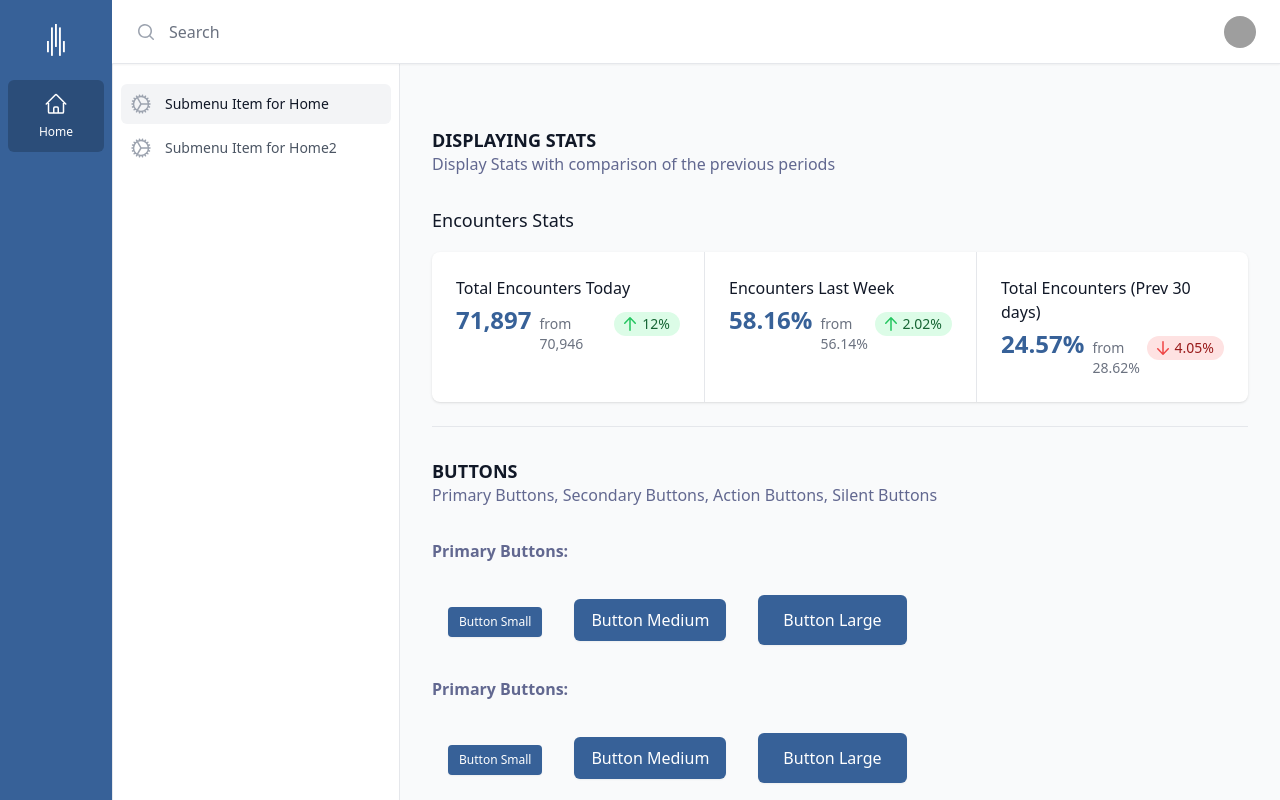
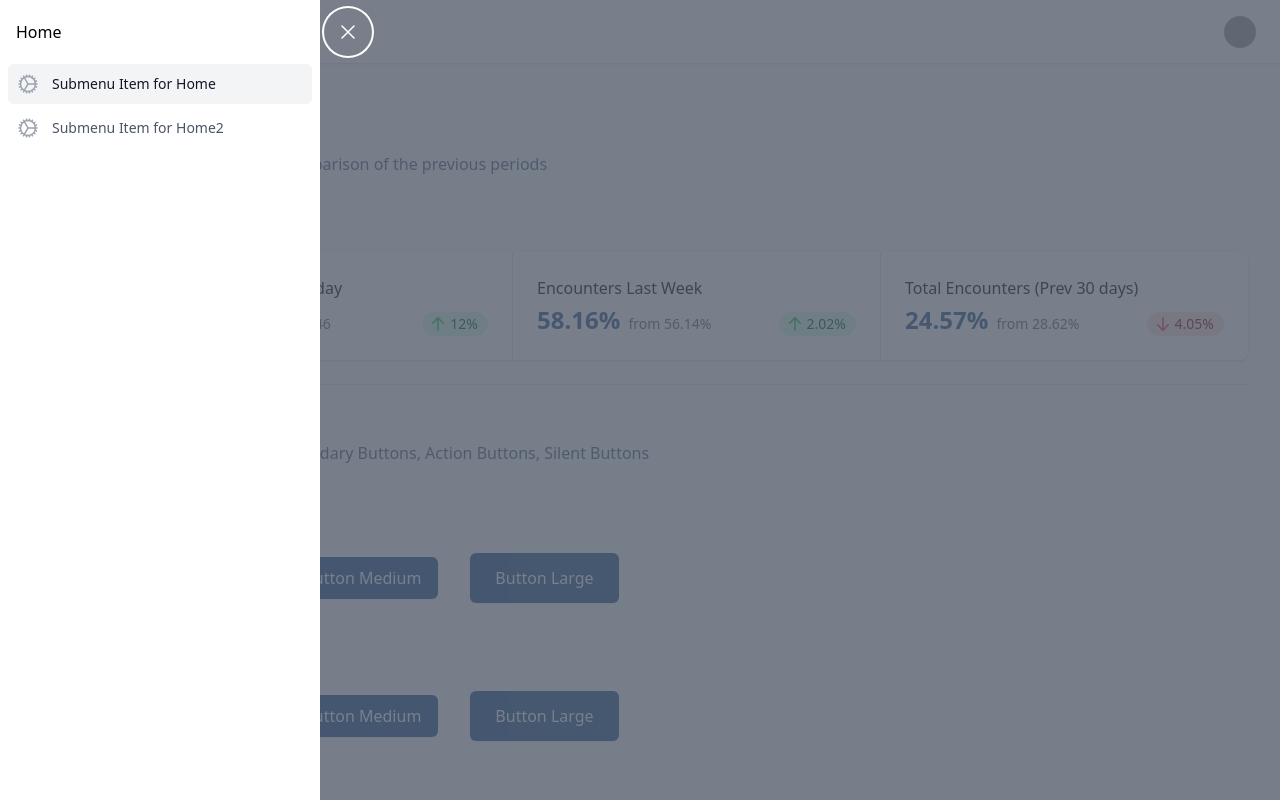
Before and after one commit to ivanyiga/emr_template, a Vue app: page / in a window 1280 px wide. Both pictures are taken after a click on the link "Home". Built offline with nearby package versions, Linux system fonts and the light colour scheme; grey boxes are pictures that could not be loaded.

Commit message:
Updated the navbar

```diff
--- a/src/App.vue
+++ b/src/App.vue
@@ -7,13 +7,52 @@
           <img class="h-8 w-auto" src="./assets/whitelogo.svg" alt="Your Company" />
         </div>
         <div class="mt-6 w-full flex-1 space-y-1 px-2">
-          <a href="#" v-for="(item, index) in sidebarNavigation" :key="item.name" v-on:click="currentNavItem = index" :class="[currentNavItem === index ? 'side-nav-btn-current' : 'side-nav-btn', 'group w-full p-3 rounded-md flex flex-col items-center text-xs font-medium']" :aria-current="item.current ? 'page' : undefined">
+          <a href="#" v-for="(item, index) in sidebarNavigation" :key="item.name" v-on:click="currentNavItem = index; menuOpen = true" :class="[currentNavItem === index ? 'side-nav-btn-current' : 'side-nav-btn', 'group w-full p-3 rounded-md flex flex-col items-center text-xs font-medium']" :aria-current="item.current ? 'page' : undefined">
             <component :is="item.icon" :class="[item.current ? 'text-white' : 'text-grey-100 group-hover:text-white', 'h-6 w-6']" aria-hidden="true" />
             <span class="mt-2">{{ item.name }}</span>
           </a>
         </div>
       </div>
     </div>
+
+
+    <!-- Sub-menu -->
+    <TransitionRoot as="template" :show="menuOpen">
+      <Dialog as="div" class="relative z-20 hidden md:block" @close="menuOpen = false">
+        <TransitionChild as="template" enter="transition-opacity ease-linear duration-300" enter-from="opacity-0" enter-to="opacity-100" leave="transition-opacity ease-linear duration-300" leave-from="opacity-100" leave-to="opacity-0">
+          <div class="fixed inset-0 bg-gray-600 bg-opacity-75" />
+        </TransitionChild>
+
+        <div class="fixed inset-0 z-40 flex">
+          <TransitionChild as="template" enter="transition ease-in-out duration-300 transform" enter-from="-translate-x-full" enter-to="translate-x-0" leave="transition ease-in-out duration-300 transform" leave-from="translate-x-0" leave-to="-translate-x-full">
+            <DialogPanel class="relative flex w-full max-w-xs flex-1 flex-col bg-white pt-5 pb-4">
+              <TransitionChild as="template" enter="ease-in-out duration-300" enter-from="opacity-0" enter-to="opacity-100" leave="ease-in-out duration-300" leave-from="opacity-100" leave-to="opacity-0">
+                <div class="absolute top-1 right-0 -mr-14 p-1">
+                  <button type="button" class="flex h-12 w-12 items-center justify-center rounded-full focus:outline-none focus:ring-2 focus:ring-white" @click="menuOpen = false">
+                    <XMarkIcon class="h-6 w-6 text-white" aria-hidden="true" />
+                    <span class="sr-only">Close sidebar</span>
+                  </button>
+                </div>
+              </TransitionChild>
+              <div class="flex flex-shrink-0 items-center px-4">
+                <h1>{{sidebarNavigation[currentNavItem].name}}</h1>
+              </div>
+              <div class="mt-5 flex flex-grow flex-col">
+                <nav class="flex-1 space-y-1 px-2 pb-4">
+                  <button v-for="(item, index) in sidebarNavigation[currentNavItem].sub" :key="item.name" v-on:click="menuOpen = false; currentSubNavItem = currentNavItem+'-'+index" :class="[currentSubNavItem === currentNavItem+'-'+index ? 'bg-gray-100 text-gray-900' : 'text-gray-600 hover:bg-gray-50 hover:text-gray-900', 'group flex items-center px-2 py-2 text-sm font-medium rounded-md w-full']">
+                    <component :is="item.icon" :class="[item.current ? 'text-gray-500' : 'text-gray-400 group-hover:text-gray-500', 'mr-3 flex-shrink-0 h-6 w-6']" aria-hidden="true" />
+                    {{ item.name }}
+                  </button>
+                </nav>
+              </div>
+            </DialogPanel>
+          </TransitionChild>
+          <div class="w-14 flex-shrink-0" aria-hidden="true">
+            <!-- Dummy element to force sidebar to shrink to fit close icon -->
+          </div>
+        </div>
+      </Dialog>
+    </TransitionRoot>
 
     <!-- Mobile menu -->
     <TransitionRoot as="template" :show="mobileMenuOpen">
@@ -54,6 +93,7 @@
         </div>
       </Dialog>
     </TransitionRoot>
+
 
     <!-- Content area -->
     <div class="flex flex-1 flex-col overflow-hidden">
@@ -105,27 +145,15 @@
 
       <!-- Main content -->
       <div class="flex flex-1 items-stretch overflow-hidden">
-        <!-- Secondary column (hidden on smaller screens) -->
-        <aside class="hidden w-72 overflow-y-auto border-l border-r border-gray-200 bg-white lg:block">
-          <!-- Submenu content -->
-          <div class="mt-5 flex flex-grow flex-col">
-            <nav class="flex-1 space-y-1 px-2 pb-4">
-              <button v-for="(item, index) in sidebarNavigation[currentNavItem].sub" :key="item.name" v-on:click="currentSubNavItem = currentNavItem+'-'+index" :class="[currentSubNavItem === currentNavItem+'-'+index ? 'bg-gray-100 text-gray-900' : 'text-gray-600 hover:bg-gray-50 hover:text-gray-900', 'group flex items-center px-2 py-2 text-sm font-medium rounded-md w-full']">
-                <component :is="item.icon" :class="[item.current ? 'text-gray-500' : 'text-gray-400 group-hover:text-gray-500', 'mr-3 flex-shrink-0 h-6 w-6']" aria-hidden="true" />
-                {{ item.name }}
-              </button>
-            </nav>
-          </div>
-        </aside>
 
         <main class="flex-1 overflow-y-auto">
           <!-- Primary column -->
           <section aria-labelledby="primary-heading" class="flex h-full min-w-0 flex-1 flex-col lg:order-last">
-            <h1 id="primary-heading" class="sr-only">Photos</h1>
-            <!-- Your content -->
+            <!-- Main content Goes Here -->
             <router-view />
           </section>
         </main>
+
       </div>
     </div>
   </div>
@@ -150,8 +178,8 @@
     /*PhotoIcon,
     /!*PlusIcon,*!/
     RectangleStackIcon,
-    Squares2X2Icon,
-    UserGroupIcon,*/
+    Squares2X2Icon,*/
+    UserGroupIcon,
     XMarkIcon,
   } from '@heroicons/vue/24/outline'
   import { MagnifyingGlassIcon } from '@heroicons/vue/20/solid'
@@ -169,6 +197,20 @@
         },
         {
           name: 'Submenu Item for Home2',
+          route: '/home',
+          icon: CogIcon,
+          current: false
+        },
+      ] },
+    { name: 'Account', href: '#', icon: UserGroupIcon, current: false, sub: [
+        {
+          name: 'Edit Account',
+          route: '/home',
+          icon: CogIcon,
+          current: false
+        },
+        {
+          name: 'View Account',
           route: '/home',
           icon: CogIcon,
           current: false
@@ -194,6 +236,8 @@
       console.log(`${i === index}`)
     }
   }*/
+
+  let menuOpen = ref(false)
 </script>
 <style>
 /*#app {
--- a/src/views/HomeView.vue
+++ b/src/views/HomeView.vue
@@ -1,5 +1,5 @@
 <template>
-  <div class="container mx-auto mt-8 px-8">
+  <div class="container mt-8 px-8">
     <h3 class="text-lg font-bold leading-6 text-gray-900 mt-8">DISPLAYING STATS</h3>
     <p class="text-[#626890] mb-8">Display Stats with comparison of the previous periods</p>
     <StatsComponent />
```
